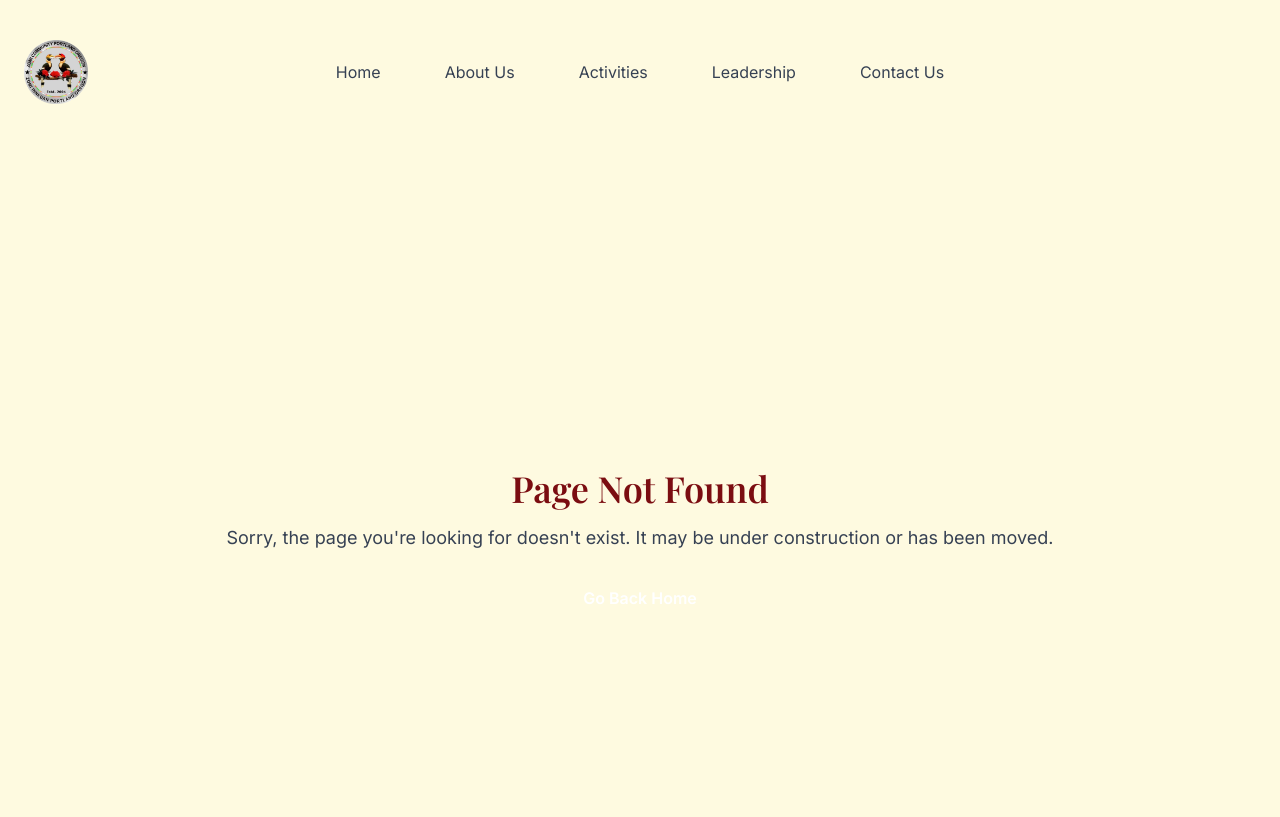
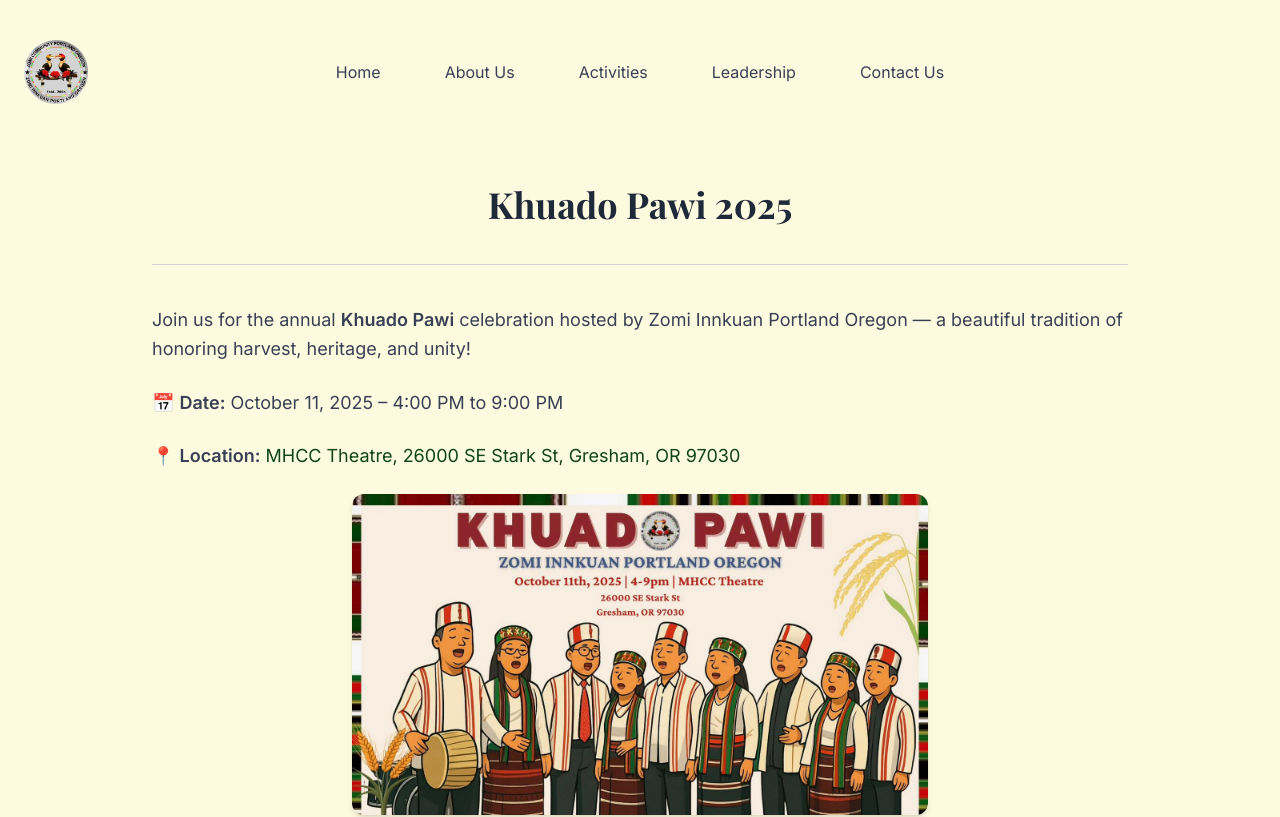
Before and after one commit to dvan2/zipo-site, a Next.js app: page /events/khuado-2025 in a window 1280 px wide. Before the commit this address had no page. Shown: the top 817 px of the page. Built offline with nearby package versions, Linux system fonts and the light colour scheme.

Commit message:
khuado2025

```diff
--- /dev/null
+++ b/app/events/khuado-2025/page.tsx
@@ -0,0 +1,36 @@
+import Wrapper from '@/components/Wrapper';
+import PageHeader from '@/components/PageHeader';
+
+export default function Khuado2025() {
+  return (
+    <Wrapper>
+      <PageHeader title='Khuado Pawi 2025' />
+      <div className='text-lg text-gray-700 leading-relaxed space-y-6'>
+        <p>
+          Join us for the annual <strong>Khuado Pawi</strong> celebration hosted
+          by Zomi Innkuan Portland Oregon — a beautiful tradition of honoring
+          harvest, heritage, and unity!
+        </p>
+        <p>
+          📅 <strong>Date:</strong> October 11, 2025 – 4:00 PM to 9:00 PM
+        </p>
+        <p>
+          📍 <strong>Location:</strong>{' '}
+          <a
+            href='https://www.google.com/maps/search/?api=1&query=MHCC+Theatre,+26000+SE+Stark+St,+Gresham,+OR+97030'
+            target='_blank'
+            rel='noopener noreferrer'
+            className='text-zomi-green hover:underline'
+          >
+            MHCC Theatre, 26000 SE Stark St, Gresham, OR 97030
+          </a>
+        </p>
+        <img
+          src='/images/khuado_25.jpg'
+          alt='Khuado Pawi 2025 Poster'
+          className='rounded-xl shadow-md w-full max-w-xl mx-auto'
+        />
+      </div>
+    </Wrapper>
+  );
+}
--- a/data/events.ts
+++ b/data/events.ts
@@ -6,6 +6,8 @@ export interface Event {
   endDate: string;
   location: string;
   link: string;
+  image?: string;
+  template?: string;
 }
 
 export const events: Event[] = [
@@ -28,4 +30,13 @@ export const events: Event[] = [
     location: 'Parklane Park, SE 155th Ave & SE Main St, Portland, OR 97233',
     link: '/events/sports-day',
   },
+  {
+    title: 'Khuado Pawi 2025',
+    startDate: '2025-10-11T16:00:00',
+    endDate: '2025-10-11T21:00:00',
+    location: 'MHCC Theatre, 26000 SE Stark St, Gresham, OR 97030',
+    link: '/events/khuado-2025',
+    image: '/images/events/khuado_25.jpg',
+    template: 'festival',
+  },
 ];
```
Also changed, not shown: public/images/khuado_25.jpg (added).
